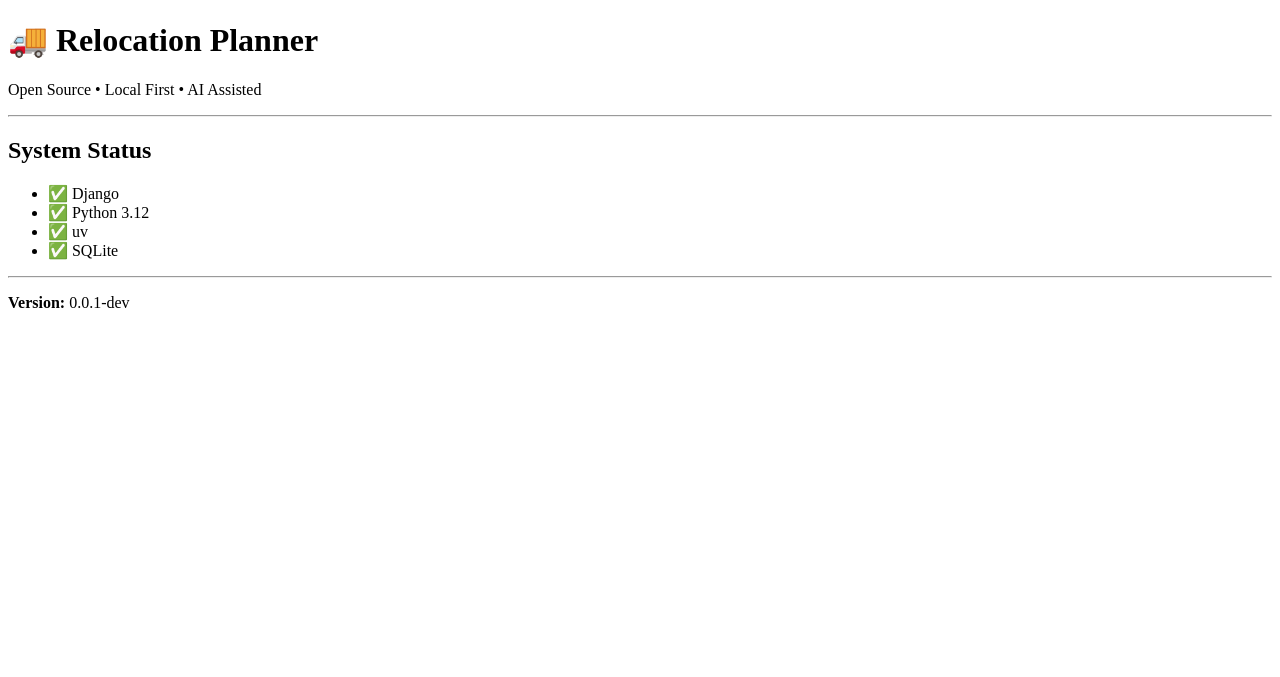
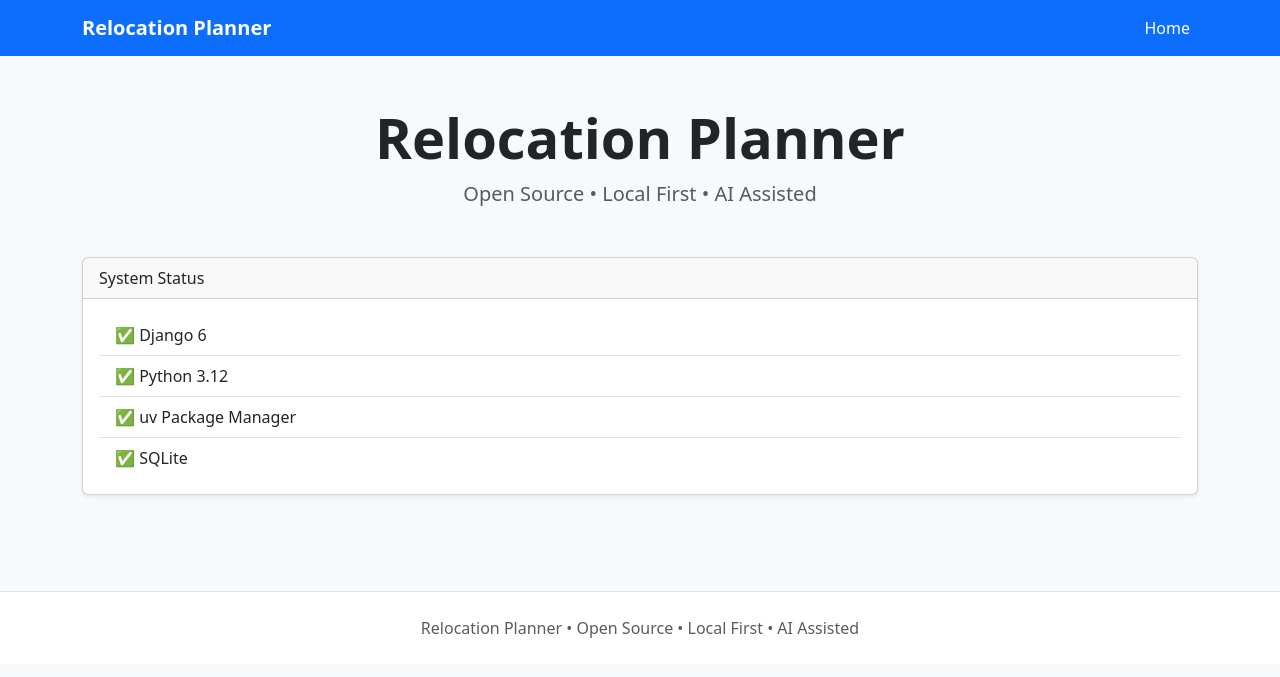
Before and after one commit to jalozada/relocation-planner, a Django app: page / in a window 1280 px wide. Shown: the top 677 px of the page. Run offline with Django 5.2, Linux system fonts and the light colour scheme.

Commit message:
feat: add Bootstrap base template

```diff
--- /dev/null
+++ b/templates/base.html
@@ -0,0 +1,56 @@
+<!DOCTYPE html>
+<html lang="en">
+<head>
+    <meta charset="utf-8">
+    <meta name="viewport" content="width=device-width, initial-scale=1">
+
+    <title>{% block title %}Relocation Planner{% endblock %}</title>
+
+    <link
+        href="https://cdn.jsdelivr.net/npm/bootstrap@5.3.7/dist/css/bootstrap.min.css"
+        rel="stylesheet"
+    >
+</head>
+
+<body class="bg-light">
+
+<nav class="navbar navbar-expand-lg navbar-dark bg-primary">
+    <div class="container">
+        <a class="navbar-brand fw-bold" href="/">
+            Relocation Planner
+        </a>
+
+        <button
+            class="navbar-toggler"
+            type="button"
+            data-bs-toggle="collapse"
+            data-bs-target="#navbar"
+        >
+            <span class="navbar-toggler-icon"></span>
+        </button>
+
+        <div class="collapse navbar-collapse" id="navbar">
+            <ul class="navbar-nav ms-auto">
+                <li class="nav-item">
+                    <a class="nav-link active" href="/">Home</a>
+                </li>
+            </ul>
+        </div>
+    </div>
+</nav>
+
+<main class="container py-5">
+    {% block content %}
+    {% endblock %}
+</main>
+
+<footer class="border-top bg-white py-4 mt-5">
+    <div class="container text-center text-muted">
+        Relocation Planner • Open Source • Local First • AI Assisted
+    </div>
+</footer>
+
+<script src="https://cdn.jsdelivr.net/npm/bootstrap@5.3.7/dist/js/bootstrap.bundle.min.js"></script>
+
+</body>
+</html>
--- a/templates/home.html
+++ b/templates/home.html
@@ -1,32 +1,53 @@
-<!DOCTYPE html>
-<html lang="en">
-<head>
-    <meta charset="UTF-8">
-    <meta name="viewport" content="width=device-width, initial-scale=1.0">
-    <title>Relocation Planner</title>
-</head>
-<body>
+{% extends "base.html" %}
 
-    <h1>🚚 Relocation Planner</h1>
+{% block title %}
+Home | Relocation Planner
+{% endblock %}
 
-    <p>
+{% block content %}
+
+<div class="text-center mb-5">
+
+    <h1 class="display-4 fw-bold">
+        Relocation Planner
+    </h1>
+
+    <p class="lead text-muted">
         Open Source • Local First • AI Assisted
     </p>
 
-    <hr>
+</div>
 
-    <h2>System Status</h2>
+<div class="card shadow-sm">
 
-    <ul>
-        <li>✅ Django</li>
-        <li>✅ Python 3.12</li>
-        <li>✅ uv</li>
-        <li>✅ SQLite</li>
-    </ul>
+    <div class="card-header">
+        System Status
+    </div>
 
-    <hr>
+    <div class="card-body">
 
-    <p><strong>Version:</strong> 0.0.1-dev</p>
+        <ul class="list-group list-group-flush">
 
-</body>
-</html>
+            <li class="list-group-item">
+                ✅ Django 6
+            </li>
+
+            <li class="list-group-item">
+                ✅ Python 3.12
+            </li>
+
+            <li class="list-group-item">
+                ✅ uv Package Manager
+            </li>
+
+            <li class="list-group-item">
+                ✅ SQLite
+            </li>
+
+        </ul>
+
+    </div>
+
+</div>
+
+{% endblock %}
```
